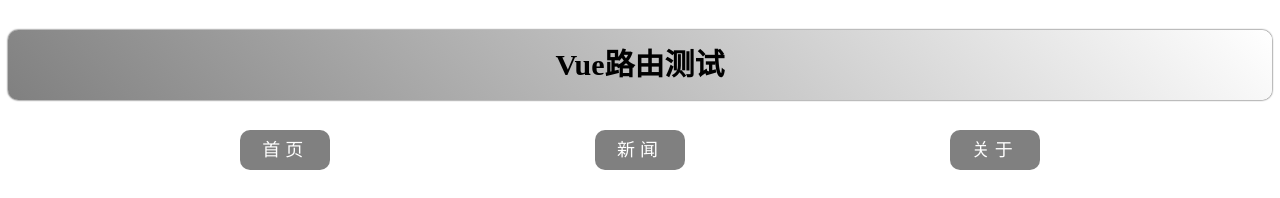
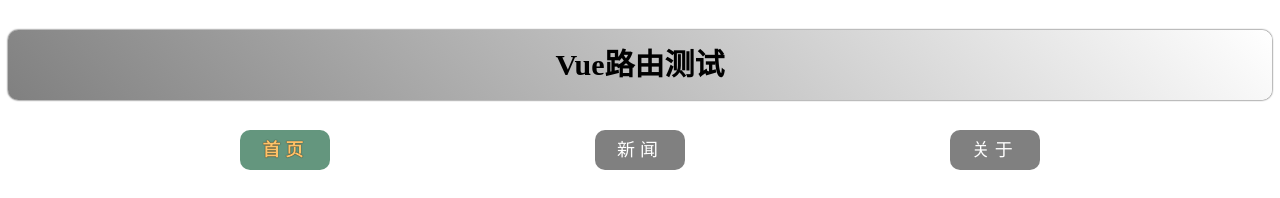
Before and after one commit to dorothy-yl/vue3, a Vue app: page /home in a window 1280 px wide. Before the commit this address had no page. Shown: the top 198 px of the page. Built offline with nearby package versions, Linux system fonts and the light colour scheme.

Commit message:
编程式路由导航

```diff
--- a/src/App.vue
+++ b/src/App.vue
@@ -34,6 +34,16 @@ import Header from './components/Header.vue'
   font-size: 30px;
 }
 
+
+.navigate a.active{
+  background-color: #64967E !important;
+  color: #ffc268 !important;
+  font-weight: 900 !important;
+  text-shadow: 0 0 1px black !important;
+  font-family: 微软雅黑 !important;
+}
+
+
 .navigate {
   display: flex;
   justify-content: space-around;
@@ -52,15 +62,16 @@ import Header from './components/Header.vue'
   color: white;
   font-size: 18px;
   letter-spacing: 5px;
+  transition: all 0.3s ease;
 }
 
-.navigate a.xiaozhupeiqi {
-  background-color: #64967E;
-  color: #ffc268;
-  font-weight: 900;
-  text-shadow: 0 0 1px black;
-  font-family: 微软雅黑;
+.navigate a:hover {
+  background-color: #555;
+  transform: translateY(-2px);
+  box-shadow: 0 4px 8px rgba(0,0,0,0.2);
 }
+
+
 
 .main-content {
   margin: 0 auto;
--- a/src/pages/Home.vue
+++ b/src/pages/Home.vue
@@ -5,6 +5,15 @@
 </template>
 
 <script setup lang="ts" name="Home">
+import { onMounted } from 'vue'
+import { useRouter } from 'vue-router'
+const router = useRouter()
+
+// onMounted(() => {
+//   setTimeout(() => {
+//     router.push('/news')
+//   }, 3000)
+// })
 
 </script>
 
--- a/src/pages/News.vue
+++ b/src/pages/News.vue
@@ -3,25 +3,39 @@
     <!-- 导航区 -->
     <ul>
       <li v-for="news in newsList" :key="news.id">
+        <button @click="showNewsDetail(news)">查看新闻</button>
         <RouterLink :to="`/news/detail/${news.id}/${news.title}/${news.content}`">{{ news.title }}</RouterLink>
       </li>
     </ul>
     <!-- 展示区 -->
-     <div class=" news-content">
-          <RouterView></RouterView>
-  </div>
+    <div class=" news-content">
+      <RouterView></RouterView>
+    </div>
   </div>
 </template>
 
 <script setup lang="ts" name="News">
 import { reactive } from 'vue'
-import { RouterView, RouterLink } from 'vue-router'
+import { RouterView, RouterLink, useRouter } from 'vue-router'
 const newsList = reactive([
   { id: 1, title: '如何一夜暴富', content: '别白日做梦了，好好上班吧' },
   { id: 2, title: '如何学好前端', content: '每天坚持写代码' },
   { id: 3, title: '震惊！万万没想到', content: '今天居然能中奖' },
   { id: 4, title: '好消息！好消息！马上要开学了', content: '作业还没有写完' },
 ])
+
+
+const router = useRouter()
+
+interface NewsInter {
+  id: number,
+  title: string,
+  content: string
+}
+
+function showNewsDetail(news:NewsInter) {
+  router.push(`/news/detail/${news.id}/${news.title}/${news.content}`)
+}
 </script>
 
 <style scoped>
--- a/src/router/index.ts
+++ b/src/router/index.ts
@@ -7,8 +7,12 @@ import News from '@/pages/News.vue'
 import Detail from '@/pages/Detail.vue'
 
 const router = createRouter({
-    history: createWebHashHistory(),
+    history: createWebHistory(),
     routes: [
+        {
+            path: '/',
+            redirect: '/home'
+        },
         {
             name: 'zhuye',
             path: '/home',
```
Lines whose indentation alone changed are shown as unchanged.
